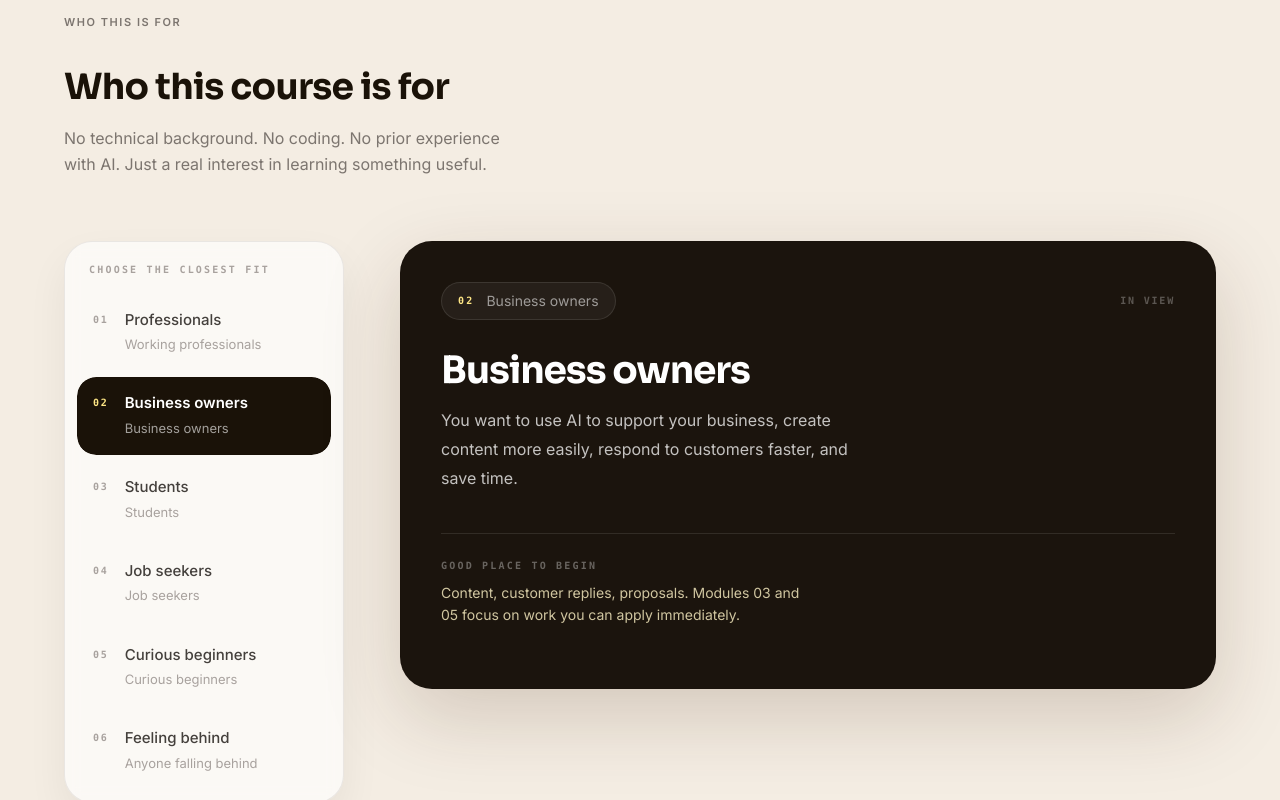
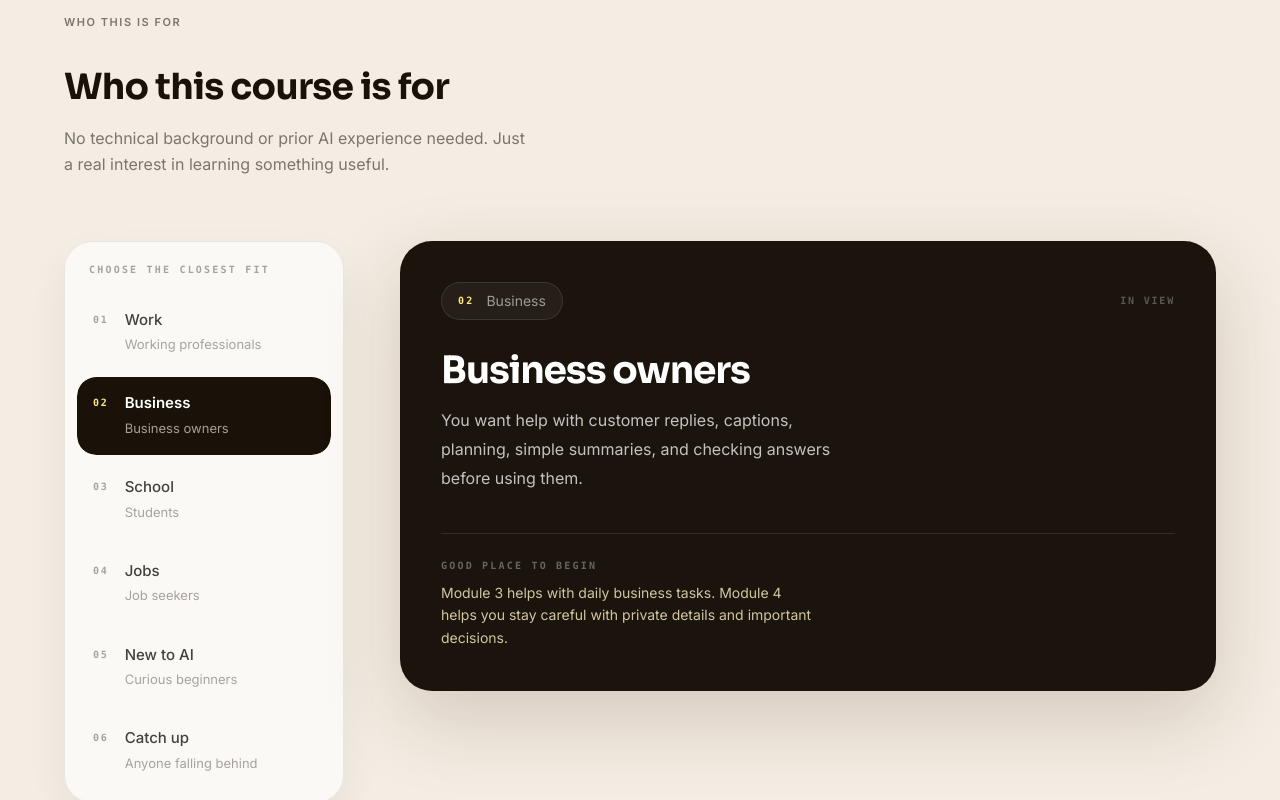
Before and after one commit to mekula59/ai-course-site, a React (Vite) app: page / in a window 1280 px wide. Shown: the part 1760-2560 px from the top of the page. Built offline with nearby package versions, Linux system fonts and the light colour scheme.

Commit message:
Clean up stale module references

```diff
--- a/src/components/sections/WhoIsItFor.tsx
+++ b/src/components/sections/WhoIsItFor.tsx
@@ -15,54 +15,54 @@ const SWIPE_THRESHOLD = 40;
 const AUDIENCE_META: Record<Lang, Array<{ short: string; note: string }>> = {
   en: [
     {
-      short: "Professionals",
-      note: "Modules 03 and 05 are shaped around your working week. Faster writing, better summaries, cleaner workflows.",
+      short: "Work",
+      note: "Module 3 is where this becomes practical: writing, summaries, planning, and real work tasks.",
     },
     {
-      short: "Business owners",
-      note: "Content, customer replies, proposals. Modules 03 and 05 focus on work you can apply immediately.",
+      short: "Business",
+      note: "Module 3 helps with daily business tasks. Module 4 helps you stay careful with private details and important decisions.",
     },
     {
-      short: "Students",
-      note: "Better research and stronger writing, without crossing any academic line. Module 04 is built for this.",
+      short: "School",
+      note: "Module 2 helps you ask better questions. Module 4 helps you know what to check and what not to copy blindly.",
     },
     {
-      short: "Job seekers",
-      note: "A CV and cover letter that sound relevant to the role, not generic. Module 03 covers this directly.",
+      short: "Jobs",
+      note: "Module 3 helps you turn rough ideas into clearer writing you can edit and make your own.",
     },
     {
-      short: "Curious beginners",
-      note: "Module 01 starts exactly where you are. No assumed knowledge, no technical barrier to entry.",
+      short: "New to AI",
+      note: "Start Here first, then Module 1. No assumed knowledge.",
     },
     {
-      short: "Feeling behind",
-      note: "Module 01 takes under an hour and gives you a clear place to begin instead of more overwhelm.",
+      short: "Catch up",
+      note: "Start Here gives you the path. Module 1 gives you the basics.",
     },
   ],
   pidgin: [
     {
-      short: "Professionals",
-      note: "Module 03 and 05 dey shaped around your working week. Faster writing, better summaries, cleaner workflows.",
+      short: "Work",
+      note: "Module 3 na where everything start to feel practical: writing, summaries, planning, and real work tasks.",
     },
     {
-      short: "Business owners",
-      note: "Content, customer replies, proposals. Module 03 and 05 focus on work wey you fit apply immediately.",
+      short: "Business",
+      note: "Module 3 go help with daily business tasks. Module 4 go help you dey careful with private details and important decisions.",
     },
     {
-      short: "Students",
-      note: "Better research and stronger writing, without crossing any academic line. Module 04 na for this.",
+      short: "School",
+      note: "Module 2 go help you ask better questions. Module 4 go help you know wetin to check and wetin you no suppose copy blindly.",
     },
     {
-      short: "Job seekers",
-      note: "CV and cover letter wey sound relevant to the role, no be generic. Module 03 dey cover this directly.",
+      short: "Jobs",
+      note: "Module 3 go help you turn rough ideas into clearer writing wey you fit edit and make your own.",
     },
     {
-      short: "Curious beginners",
-      note: "Module 01 dey start exactly where you dey. No assumed knowledge and no technical barrier.",
+      short: "New to AI",
+      note: "Start Here first, then Module 1. We no assume say you already sabi.",
     },
     {
-      short: "Feeling behind",
-      note: "Module 01 no reach one hour and e give you clear place to begin instead of more overwhelm.",
+      short: "Catch up",
+      note: "Start Here go show you the path. Module 1 go give you the basics.",
     },
   ],
 };
@@ -76,9 +76,10 @@ interface DetailPanelProps {
   active: number;
   items: AudienceItem[];
   meta: Array<{ short: string; note: string }>;
+  beginLabel: string;
 }
 
-function DetailPanel({ active, items, meta }: DetailPanelProps) {
+function DetailPanel({ active, items, meta, beginLabel }: DetailPanelProps) {
   const reducedMotion = useReducedMotion();
 
   return (
@@ -128,7 +129,7 @@ function DetailPanel({ active, items, meta }: DetailPanelProps) {
 
           <div className="mt-10 border-t border-white/10 pt-6">
             <p className="mb-2 font-mono text-[10px] font-bold uppercase tracking-[0.22em] text-white/34">
-              Good place to begin
+              {beginLabel}
             </p>
             <p className="max-w-[42ch] text-sm leading-relaxed text-amber-100/80">
               {meta[active].note}
@@ -145,9 +146,21 @@ interface MobileSliderProps {
   setActive: Dispatch<SetStateAction<number>>;
   items: AudienceItem[];
   meta: Array<{ short: string; note: string }>;
+  labels: {
+    fitLabel: string;
+    beginLabel: string;
+    previous: string;
+    next: string;
+  };
 }
 
-function MobileSlider({ active, setActive, items, meta }: MobileSliderProps) {
+function MobileSlider({
+  active,
+  setActive,
+  items,
+  meta,
+  labels,
+}: MobileSliderProps) {
   const count = items.length;
   const reducedMotion = useReducedMotion();
   const [direction, setDirection] = useState(1);
@@ -221,7 +234,7 @@ function MobileSlider({ active, setActive, items, meta }: MobileSliderProps) {
         <div className="relative px-5 pt-5">
           <div className="mb-4 flex items-center justify-between gap-4">
             <span className="font-mono text-[10px] font-bold uppercase tracking-[0.22em] text-amber-200/90">
-              Who this fits
+              {labels.fitLabel}
             </span>
             <span className="font-mono text-[10px] font-bold uppercase tracking-[0.18em] text-white/36">
               {String(active + 1).padStart(2, "0")} / {count}
@@ -262,7 +275,7 @@ function MobileSlider({ active, setActive, items, meta }: MobileSliderProps) {
 
               <div className="border-t border-white/10 pt-5">
                 <p className="mb-2 font-mono text-[10px] font-bold uppercase tracking-[0.2em] text-white/34">
-                  Good place to begin
+                  {labels.beginLabel}
                 </p>
                 <p className="text-[13px] leading-relaxed text-amber-100/80">
                   {meta[active].note}
@@ -307,14 +320,14 @@ function MobileSlider({ active, setActive, items, meta }: MobileSliderProps) {
             aria-label="Previous audience"
             className="rounded-full border border-neutral-300 bg-white px-3.5 py-2 text-sm text-neutral-700"
           >
-            Prev
+            {labels.previous}
           </button>
           <button
             onClick={() => goTo((active + 1) % count, 1)}
             aria-label="Next audience"
             className="rounded-full border border-neutral-900 bg-neutral-900 px-3.5 py-2 text-sm text-white"
           >
-            Next
+            {labels.next}
           </button>
         </div>
       </div>
@@ -327,6 +340,22 @@ export function WhoIsItFor() {
   const c = content[lang].whoIsItFor;
   const meta = AUDIENCE_META[lang];
   const [active, setActive] = useState(0);
+  const labels =
+    lang === "pidgin"
+      ? {
+          choose: "Choose the one wey fit you",
+          fitLabel: "Wey fit you",
+          beginLabel: "Where you fit start",
+          previous: "Back",
+          next: "Next",
+        }
+      : {
+          choose: "Choose the closest fit",
+          fitLabel: "Who this fits",
+          beginLabel: "Good place to begin",
+          previous: "Prev",
+          next: "Next",
+        };
 
   return (
     <section className="bg-ivory px-5 py-16 sm:py-24">
@@ -351,7 +380,7 @@ export function WhoIsItFor() {
             >
               <div className="mb-4 px-3 pt-2">
                 <p className="font-mono text-[10px] font-bold uppercase tracking-[0.22em] text-neutral-400">
-                  Choose the closest fit
+                  {labels.choose}
                 </p>
               </div>
 
@@ -404,7 +433,12 @@ export function WhoIsItFor() {
               </div>
             </nav>
 
-            <DetailPanel active={active} items={c.items} meta={meta} />
+            <DetailPanel
+              active={active}
+              items={c.items}
+              meta={meta}
+              beginLabel={labels.beginLabel}
+            />
           </div>
         </FadeIn>
 
@@ -414,6 +448,7 @@ export function WhoIsItFor() {
             setActive={setActive}
             items={c.items}
             meta={meta}
+            labels={labels}
           />
         </FadeIn>
 
--- a/src/lib/content.ts
+++ b/src/lib/content.ts
@@ -202,34 +202,34 @@ const en: SiteContent = {
   whoIsItFor: {
     label: "Who This Is For",
     heading: "Who this course is for",
-    sub: "No technical background. No coding. No prior experience with AI. Just a real interest in learning something useful.",
+    sub: "No technical background or prior AI experience needed. Just a real interest in learning something useful.",
     items: [
       {
         role: "Working professionals",
-        desc: "You want to get more done at work, write faster, think more clearly, and spend less time on repetitive tasks.",
+        desc: "You want to write faster, summarise better, plan your week, and handle everyday work tasks with less friction.",
       },
       {
         role: "Business owners",
-        desc: "You want to use AI to support your business, create content more easily, respond to customers faster, and save time.",
+        desc: "You want help with customer replies, captions, planning, simple summaries, and checking answers before using them.",
       },
       {
         role: "Students",
-        desc: "You want to research better, write stronger essays, study more effectively, and understand difficult topics with less frustration.",
+        desc: "You want to understand topics faster, summarise notes, ask better questions, and use AI without crossing academic lines.",
       },
       {
         role: "Job seekers",
-        desc: "You want to write stronger CVs and cover letters, prepare for interviews, and present yourself with more confidence.",
+        desc: "You want help improving CV points, cover letters, interview prep, and professional messages without sounding generic.",
       },
       {
         role: "Curious beginners",
-        desc: "You have been hearing about AI and want to understand what it is and how to use it without feeling lost.",
+        desc: "You have heard about ChatGPT, Claude, or Gemini, but you still want a simple place to understand what they are and how to start.",
       },
       {
         role: "Anyone falling behind",
-        desc: "Things are changing quickly, and you want a simple way to catch up and feel more confident with new tools.",
+        desc: "Things are moving fast, and you want a calm way to catch up without big grammar or technical pressure.",
       },
     ],
-    callout: "You do not need a technical background. If you can search, message, and browse online, you can start here.",
+    callout: "Start where you are. If you can search, message, and browse online, you can start here.",
   },
   whatYouLearn: {
     label: "What You Will Learn",
@@ -515,34 +515,34 @@ const pidgin: SiteContent = {
   whoIsItFor: {
     label: "Who This One Na For",
     heading: "Who this course na for",
-    sub: "No need for technical background. No coding. No prior AI experience. Just real interest to learn something wey go help you.",
+    sub: "You no need technical background or AI experience. Just real interest to learn something wey go help you.",
     items: [
       {
         role: "People Wey Dey Work",
-        desc: "You wan do more for work, write faster, think more clear, and stop wasting time on tasks wey dey repeat.",
+        desc: "You wan write faster, summarise better, plan your week, and handle everyday work tasks with less wahala.",
       },
       {
         role: "Business Owners",
-        desc: "You wan use AI support your business, create content more easily, answer customers faster, and save time.",
+        desc: "You wan get help for customer replies, captions, planning, simple summaries, and checking answers before you use am.",
       },
       {
         role: "Students",
-        desc: "You wan research better, write stronger essays, study better, and understand difficult topics without too much stress.",
+        desc: "You wan understand topics faster, summarise notes, ask better questions, and use AI without crossing school lines.",
       },
       {
         role: "Job Seekers",
-        desc: "You wan write stronger CV and cover letter, prepare for interview, and present yourself with more confidence.",
+        desc: "You wan get help to improve CV points, cover letters, interview prep, and professional messages without sounding generic.",
       },
       {
         role: "Curious Beginners",
-        desc: "You don dey hear about AI and you wan understand wetin e be and how to use am without feeling lost.",
+        desc: "You don hear about ChatGPT, Claude, or Gemini, but you still want simple place to understand wetin dem be and how to start.",
       },
       {
         role: "Anyone Wey Feel Like Dem Dey Behind",
-        desc: "Things dey change fast, and you wan simple way to catch up and feel more confident with new tools.",
+        desc: "Things dey move fast, and you wan calm way to catch up without big grammar or technical pressure.",
       },
     ],
-    callout: "You no need technical background. If you fit search, message, and browse online, you fit start here.",
+    callout: "Start from where you dey. If you fit search, message, and browse online, you fit start here.",
   },
   whatYouLearn: {
     label: "Wetin You Go Learn",
```
